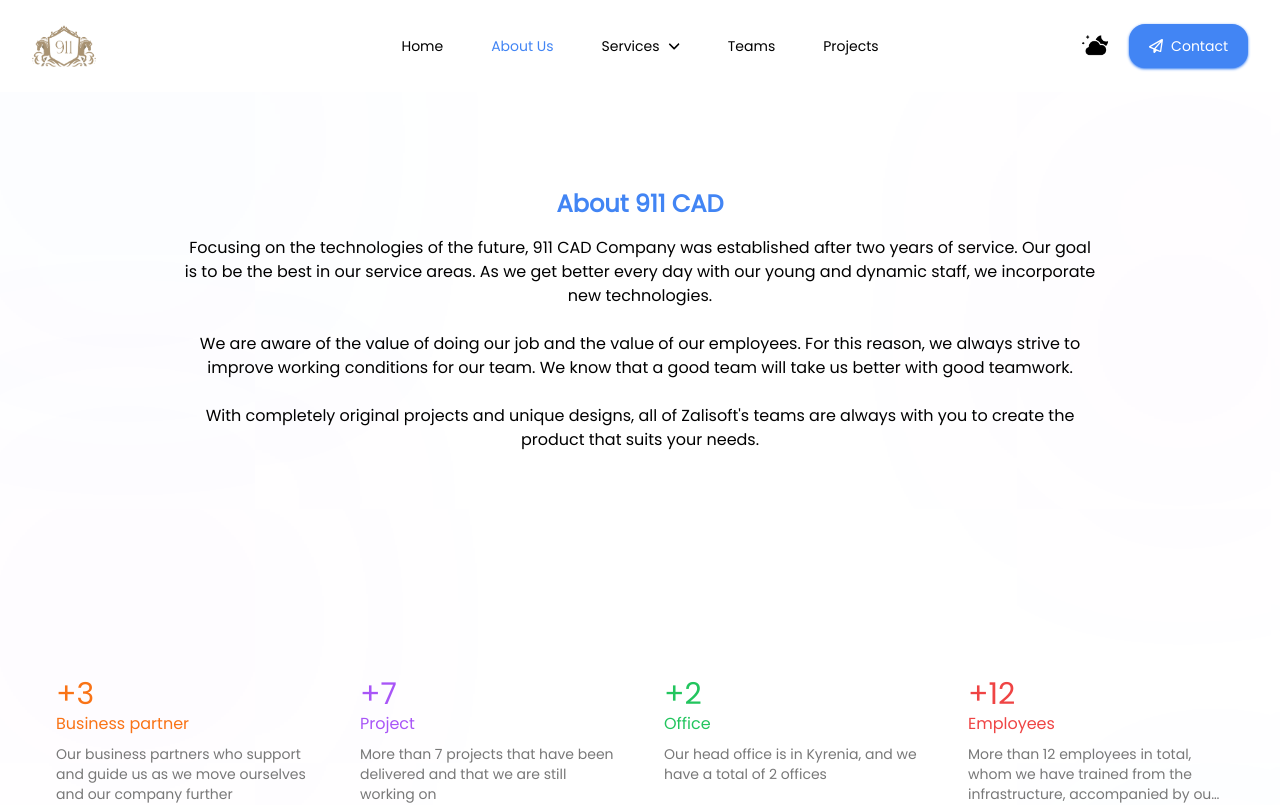
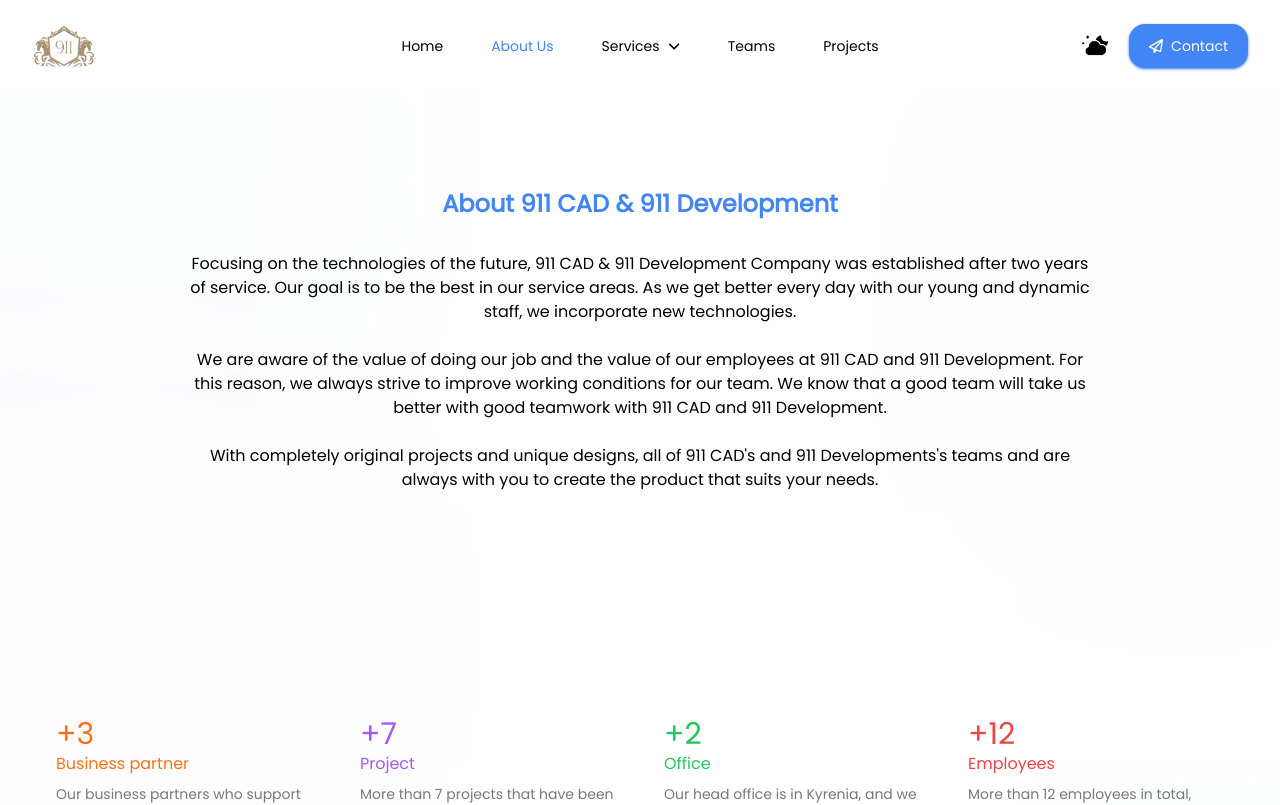
Before and after one commit to 911Development/911-client, a Next.js app: page /about in a window 1280 px wide. Shown: the top 805 px of the page. Built offline with nearby package versions, Linux system fonts and the light colour scheme.

Commit message:
improved 911 development based on feedback

```diff
--- a/components/Sidebar.js
+++ b/components/Sidebar.js
@@ -90,7 +90,7 @@
         animate={{
           translateX: `${currentSidebarBodyPage * -100}%`,
         }}
-        className="min-w-full py-6 px-4"
+        className="min-w-full y-6 px-4"
       >
         <section className="grid grid-cols-12 gap-3">
           <Link
@@ -221,6 +221,7 @@
             </Button>
           </Link>
         </section>
+        <section style={{ height: "120px" }} />
       </motion.section>
       <motion.section
         animate={{
@@ -260,7 +261,6 @@
                   </ul>
                 </section>
               </Card.Body>
-              <Card.Footer></Card.Footer>
             </Card>
           </Link>
           <Link href={"/#services"} scroll={false} onClick={handleSidebar}>
@@ -286,7 +286,6 @@
                   </ul>
                 </section>
               </Card.Body>
-              <Card.Footer></Card.Footer>
             </Card>
           </Link>
           <Link href={"/#services"} scroll={false} onClick={handleSidebar}>
@@ -305,7 +304,6 @@
                   <li className="text-nowrap">SEO Analysis</li>
                 </ul>
               </Card.Body>
-              <Card.Footer></Card.Footer>
             </Card>
           </Link>
         </section>
--- a/components/ui/Footer.js
+++ b/components/ui/Footer.js
@@ -145,8 +145,6 @@
             <section className="col-span-8 lg:col-span-10">
               <h1 className="text-lg font-semibold mb-1">Contact Us</h1>
               <ul className="text-sm">
-                <li>GSM: +90 XXX XXX XX XX</li>
-                <li>Adress: XXXXXXXXXX</li>
                 <li>Email: 911developmentcomp@gmail.com</li>
               </ul>
             </section>
--- a/components/ui/Navbar.js
+++ b/components/ui/Navbar.js
@@ -57,8 +57,8 @@
           <li className="transition-all">
             <Link
               href={"/"}
-              className={`hover:text-primary ${
-                pathname === "/" && "text-primary transition-all"
+              className={`hover:text-primary transition-all ${
+                pathname === "/" && "text-primary"
               }`}
             >
               Home
@@ -67,8 +67,8 @@
           <li className="transition-all">
             <Link
               href={"/about"}
-              className={`hover:text-primary ${
-                pathname === "/about" && "text-primary transition-all"
+              className={`hover:text-primary transition-all ${
+                pathname === "/about" && "text-primary"
               }`}
             >
               About Us
@@ -90,7 +90,7 @@
           <li className="transition-all">
             <Link
               href={"/teams"}
-              className={`hover:text-primary ${
+              className={`hover:text-primary transition-all ${
                 pathname === "/teams" && "text-primary"
               }`}
             >
@@ -100,7 +100,7 @@
           <li className="transition-all">
             <Link
               href={"/projects"}
-              className={`hover:text-primary ${
+              className={`hover:text-primary transition-all ${
                 pathname === "/projects" && "text-primary"
               }`}
             >
--- a/pages/about/index.js
+++ b/pages/about/index.js
@@ -23,27 +23,29 @@
       <section className="py-16 lg:py-24">
         <Container>
           <section>
-            <h1 className="text-2xl text-primary text-center font-semibold mb-4">
-              About 911 CAD
+            <h1 className="text-2xl text-primary text-center font-semibold mb-8">
+              About 911 CAD & 911 Development
             </h1>
             <p className="lg:w-3/4 text-center mx-auto">
-              Focusing on the technologies of the future, 911 CAD Company was
-              established after two years of service. Our goal is to be the best
-              in our service areas. As we get better every day with our young
-              and dynamic staff, we incorporate new technologies.
+              Focusing on the technologies of the future, 911 CAD & 911
+              Development Company was established after two years of service.
+              Our goal is to be the best in our service areas. As we get better
+              every day with our young and dynamic staff, we incorporate new
+              technologies.
             </p>
             <br />
             <p className="lg:w-3/4 text-center mx-auto">
               We are aware of the value of doing our job and the value of our
-              employees. For this reason, we always strive to improve working
-              conditions for our team. We know that a good team will take us
-              better with good teamwork.
+              employees at 911 CAD and 911 Development. For this reason, we
+              always strive to improve working conditions for our team. We know
+              that a good team will take us better with good teamwork with 911
+              CAD and 911 Development.
             </p>
             <br />
             <p className="lg:w-3/4 text-center mx-auto">
-              With completely original projects and unique designs, all of
-              Zalisoft's teams are always with you to create the product that
-              suits your needs.
+              With completely original projects and unique designs, all of 911
+              CAD's and 911 Developments's teams and are always with you to
+              create the product that suits your needs.
             </p>
           </section>
           <section className="grid grid-cols-12 items-start my-48">
--- a/pages/index.js
+++ b/pages/index.js
@@ -13,7 +13,6 @@
 
 export default function Home() {
   const themeState = useSelector((state) => state.theme);
-  const [kibrisevimIcon, setKibrisevimIcon] = useState("");
   const [currentServicePage, setCurrentServicePage] = useState(0);
 
   const { theme } = themeState;
@@ -27,11 +26,6 @@
     if (currentServicePage > 0) setCurrentServicePage(currentServicePage - 1);
     else setCurrentServicePage(currentServicePage + 1);
   };
-
-  useEffect(() => {
-    if (theme === "dark") setKibrisevimIcon("/icons/apps/kibrisevim_light.svg");
-    if (theme === "light") setKibrisevimIcon("/icons/apps/kibrisevim_dark.svg");
-  }, [theme]);
 
   return (
     <>
@@ -349,10 +343,13 @@
             Our Teams
           </h1>
           <section
+            id="teams"
             className="flex items-center flex-nowrap lg:gap-6 overflow-x-scroll snap-mandatory snap-x select-none"
-            style={{
-              scrollbarWidth: "none",
-            }}
+            style={
+              {
+                // scrollbarWidth: "none",
+              }
+            }
           >
             <section className="min-w-96 snap-center snap-always">
               <Card className={"bg-no-repeat bg-cover bg-opacity-0"}>
@@ -812,16 +809,14 @@
                 <section className="col-span-4">
                   <Card>
                     <Card.Header>
-                      {kibrisevimIcon !== "" && (
                       <Image
-                          src={kibrisevimIcon}
+                        src={"/icons/services/logo_design.png"}
                         width={676}
                         height={652}
-                          className="lg:w-3/4 xl:w-2/4 mb-4"
+                        className="w-24 mb-4"
                         alt="Logo Design"
                         priority
                       />
-                      )}
                       <h1 className="text-primary text-xl">Logo Design</h1>
                     </Card.Header>
                     <Card.Body clasName={"my-4"}>
@@ -1071,19 +1066,17 @@
                 <section className="col-span-6">
                   <Card>
                     <Card.Header>
-                      {kibrisevimIcon !== "" && (
                       <Image
-                          src={kibrisevimIcon}
-                          width={676}
-                          height={652}
-                          className="w-4/4 mb-4"
+                        src={"/icons/services/logo_design.png"}
+                        width={680}
+                        height={680}
+                        className="w-20 mb-4"
                         alt="Logo Design"
                       />
-                      )}
                       <h1 className="text-primary text-xl">Logo Design</h1>
                     </Card.Header>
                     <Card.Body clasName={"my-4"}>
-                      <p className="text-sm text-muted line-clamp-6">
+                      <p className="text-sm text-muted line-clamp-4">
                         An impressive logo is an indispensable part of a brand.
                         We offer you the most modern design by finding the best
                         colors and fonts for your brand.
--- a/styles/globals.css
+++ b/styles/globals.css
@@ -20,3 +20,13 @@
   overflow-x: hidden !important;
   min-width: 100% !important;
 }
+
+#teams::-webkit-scrollbar {
+  width: 0px !important;
+  height: 0px !important;
+  /* display: none !important; */
+}
+
+#teams {
+  scrollbar-width: none !important;
+}
```
Also changed, not shown: public/icons/services/logo_design.png (added). Lines whose indentation alone changed are shown as unchanged.
